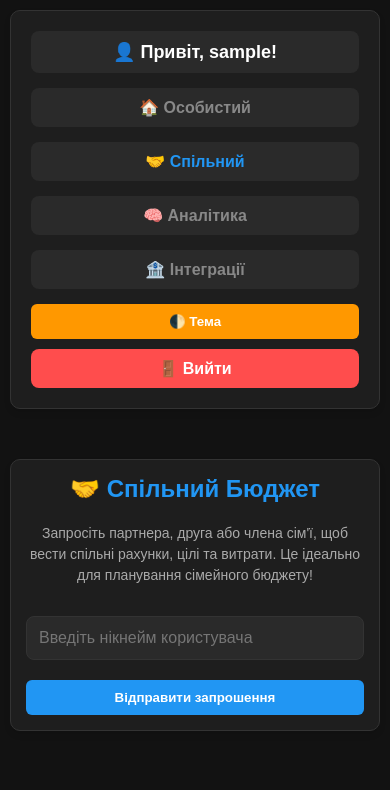
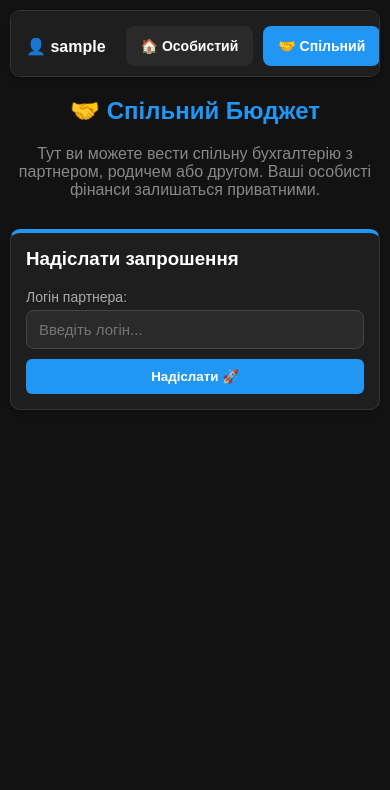
Before and after one commit to NekoHikka/Diplom, a Flask app: page /shared in a window 390 px wide. Shown: the top 790 px of the page. Run offline with Flask 3, Linux system fonts and the light colour scheme; the visitor is signed in with stand-in values (Sample User, id 1); data that the repository does not hold is empty; some libraries are stand-ins or nearby versions.

Commit message:
fix for mobile ver

```diff
--- a/templates/shared_invite.html
+++ b/templates/shared_invite.html
@@ -6,7 +6,7 @@
       name="viewport"
       content="width=device-width, initial-scale=1.0, maximum-scale=1.0, user-scalable=no"
     />
-    <title>Спільний Бюджет - Розумні Фінанси</title>
+    <title>Спільний Бюджет - Запрошення</title>
     <link
       rel="icon"
       type="image/png"
@@ -23,6 +23,9 @@
         --text-color: #ffffff;
         --border-color: #333333;
         --input-bg: #2a2a2a;
+        --input-text: #ffffff;
+        --input-border: #444444;
+        color-scheme: dark;
       }
       [data-theme="light"] {
         --bg-color: #f4f4f9;
@@ -30,6 +33,9 @@
         --text-color: #333333;
         --border-color: #dddddd;
         --input-bg: #ffffff;
+        --input-text: #333333;
+        --input-border: #cccccc;
+        color-scheme: light;
       }
       body {
         background-color: var(--bg-color);
@@ -42,10 +48,11 @@
       }
       .card {
         background-color: var(--card-bg);
-        padding: 30px;
+        padding: 20px;
         border-radius: 10px;
         border: 1px solid var(--border-color);
         box-shadow: 0 4px 6px rgba(0, 0, 0, 0.1);
+        margin-bottom: 20px;
       }
       .btn {
         padding: 10px 15px;
@@ -64,23 +71,67 @@
         transform: translateY(-1px);
       }
       input {
-        background: var(--input-bg);
-        color: var(--text-color);
-        border: 1px solid var(--border-color);
+        background-color: var(--input-bg);
+        color: var(--input-text);
+        border: 1px solid var(--input-border);
         border-radius: 8px;
-        padding: 12px;
+        padding: 10px 12px;
+        font-size: 15px;
+        outline: none;
+        box-sizing: border-box;
         width: 100%;
-        box-sizing: border-box;
-        font-size: 16px;
-        outline: none;
         margin-bottom: 10px;
       }
       input:focus {
         border-color: #2196f3;
       }
-      /* 📱 МОБІЛЬНА АДАПТАЦІЯ (АЛЬФА-ВЕРСІЯ) */
+
+      /* УНІВЕРСАЛЬНЕ МЕНЮ */
+      .top-menu {
+        display: flex;
+        gap: 10px;
+        align-items: center;
+        flex-wrap: wrap;
+        margin-bottom: 20px;
+        padding: 15px;
+      }
+      .user-greeting {
+        font-weight: bold;
+        font-size: 16px;
+        white-space: nowrap;
+        overflow: hidden;
+        text-overflow: ellipsis;
+        max-width: 200px;
+        padding-right: 10px;
+      }
+      .nav-btn {
+        display: inline-flex;
+        align-items: center;
+        justify-content: center;
+        height: 40px;
+        padding: 0 15px;
+        border-radius: 8px;
+        font-weight: bold;
+        text-decoration: none;
+        transition: 0.2s;
+        box-sizing: border-box;
+        white-space: nowrap;
+        border: none;
+        cursor: pointer;
+        background-color: var(--input-bg);
+        color: var(--text-color);
+        font-size: 14px;
+      }
+      .nav-btn:hover {
+        filter: brightness(1.2);
+      }
+      .nav-btn.active-shared {
+        background-color: #2196f3;
+        color: white;
+      }
+
+      /* МОБІЛЬНА АДАПТАЦІЯ */
       @media (max-width: 768px) {
-        /* Зменшуємо відступи по краях екрана */
         body {
           padding: 10px;
           margin: 0;
@@ -89,190 +140,166 @@
           padding: 15px;
           margin-bottom: 15px;
         }
-
-        /* Всі сітки (графіки, статистика) стають в одну колонку */
-        .grid {
-          grid-template-columns: 1fr;
-          gap: 15px;
+        .top-menu {
+          flex-wrap: nowrap !important;
+          overflow-x: auto;
+          -webkit-overflow-scrolling: touch;
+          justify-content: flex-start !important;
+          padding-bottom: 10px;
+          gap: 10px !important;
         }
-
-        /* Робимо верхнє меню зручним для пальців */
-        .no-print {
-          flex-direction: column;
-          align-items: stretch !important;
+        .top-menu::-webkit-scrollbar {
+          display: none;
+        }
+        .top-menu > * {
+          flex-shrink: 0;
+        }
+        .top-menu .right-buttons {
+          margin-left: 0 !important;
+          display: flex;
           gap: 10px;
-          text-align: center;
+          flex-shrink: 0;
         }
-        .no-print a,
-        .no-print span {
-          margin-right: 0 !important;
-          width: 100%;
-          display: block;
-          padding: 10px 0;
-          background-color: var(--input-bg);
-          border-radius: 8px;
-        }
-        .no-print div {
+        .invite-actions {
           flex-direction: column;
           width: 100%;
           gap: 10px;
-          margin-left: 0 !important;
+          margin-top: 15px;
         }
-        .no-print button,
-        .no-print a.btn {
+        .invite-actions a {
           width: 100%;
-          box-sizing: border-box;
-        }
-
-        /* Елементи форм і пульту ШІ */
-        form > div {
-          flex-direction: column;
-          align-items: stretch !important;
-        }
-        select,
-        input {
-          width: 100% !important;
-          margin-top: 5px;
-        }
-
-        /* Кнопки ШІ стають одна під одною */
-        form .btn {
-          width: 100%;
-          flex: none;
         }
       }
     </style>
   </head>
   <body>
-    <div
-      class="card no-print"
-      style="
-        display: flex;
-        gap: 15px;
-        align-items: center;
-        flex-wrap: wrap;
-        margin-bottom: 20px;
-        padding: 20px;
-      "
-    >
-      <span style="font-weight: bold; font-size: 18px; margin-right: 20px"
-        >👤 Привіт, {{ username }}!</span
-      >
-
-      <a
-        href="/"
-        style="color: {% if request.path == '/' %}#4caf50{% else %}#888{% endif %}; text-decoration: none; font-weight: bold"
-        >🏠 Особистий</a
-      >
-      <a
-        href="/shared"
-        style="color: {% if request.path == '/shared' %}#2196F3{% else %}#888{% endif %}; text-decoration: none; font-weight: bold"
-        >🤝 Спільний</a
-      >
-      <a
-        href="/analytics"
-        style="color: {% if request.path == '/analytics' %}#9c27b0{% else %}#888{% endif %}; text-decoration: none; font-weight: bold"
-        >🧠 Аналітика</a
-      >
-      <a
-        href="/integrations"
-        style="color: {% if request.path == '/integrations' %}#ff9800{% else %}#888{% endif %}; text-decoration: none; font-weight: bold"
-        >🏦 Інтеграції</a
-      >
-
-      <div
-        style="margin-left: auto; display: flex; gap: 10px; align-items: center"
-      >
+    <div class="card no-print top-menu">
+      <div class="user-greeting" title="Привіт, {{ username }}!">
+        👤 {{ username }}
+      </div>
+      <a href="/" class="nav-btn">🏠 Особистий</a>
+      <a href="/shared" class="nav-btn active-shared">🤝 Спільний</a>
+      <a href="/analytics" class="nav-btn">🧠 Аналітика</a>
+      <a href="/integrations" class="nav-btn">🏦 Інтеграції</a>
+      <div class="right-buttons" style="margin-left: auto">
         <button
           onclick="toggleTheme()"
-          class="btn"
+          class="nav-btn"
           style="background-color: #ff9800; color: white"
         >
           🌓 Тема
         </button>
         <a
           href="/logout"
-          class="btn"
-          style="background-color: #ff4d4d; color: white !important"
+          class="nav-btn"
+          style="background-color: #ff4d4d; color: white"
           >🚪 Вийти</a
         >
       </div>
     </div>
 
+    <h2 style="text-align: center; color: #2196f3">🤝 Спільний Бюджет</h2>
+    <p
+      style="
+        text-align: center;
+        color: #888;
+        max-width: 600px;
+        margin: 0 auto 30px auto;
+      "
+    >
+      Тут ви можете вести спільну бухгалтерію з партнером, родичем або другом.
+      Ваші особисті фінанси залишаться приватними.
+    </p>
+
+    <div style="max-width: 500px; margin: 0 auto">
+      {% if error %}
+      <div
+        style="
+          background-color: rgba(255, 77, 77, 0.1);
+          border: 1px solid #ff4d4d;
+          color: #ff4d4d;
+          padding: 15px;
+          border-radius: 8px;
+          margin-bottom: 20px;
+          text-align: center;
+        "
+      >
+        {{ error }}
+      </div>
+      {% endif %} {% if pending_invite %}
       <div
         class="card"
-      style="text-align: center; max-width: 500px; margin: 50px auto"
+        style="border-top: 4px solid #4caf50; text-align: center"
       >
-      <h2 style="color: #2196f3; margin-top: 0">🤝 Спільний Бюджет</h2>
-
-      {% if sent_invite %}
-      <p style="font-size: 16px; line-height: 1.5">
-        Ви відправили запрошення користувачу
-        <strong style="color: #4caf50">{{ receiver.username }}</strong>.
+        <h3 style="margin-top: 0; color: #4caf50">Вхідне запрошення!</h3>
+        <p>
+          Користувач <strong>{{ invite_sender.username }}</strong> пропонує вам
+          вести спільний бюджет.
         </p>
-      <p
-        style="
-          color: #aaa;
-          margin-bottom: 30px;
-          font-size: 14px;
-          line-height: 1.5;
-        "
+        <div
+          class="invite-actions"
+          style="display: flex; gap: 10px; justify-content: center"
         >
-        Очікуємо на його підтвердження. Він побачить ваше запрошення на своїй
-        Головній сторінці.
+          <a
+            href="/accept_invite/{{ pending_invite.id }}"
+            class="btn"
+            style="background-color: #4caf50; color: white; flex: 1"
+            >✅ Прийняти</a
+          >
+          <a
+            href="/reject_invite/{{ pending_invite.id }}"
+            class="btn"
+            style="background-color: #ff4d4d; color: white; flex: 1"
+            >❌ Відхилити</a
+          >
+        </div>
+      </div>
+      {% elif sent_invite %}
+      <div
+        class="card"
+        style="border-top: 4px solid #ff9800; text-align: center"
+      >
+        <h3 style="margin-top: 0; color: #ff9800">Запрошення надіслано!</h3>
+        <p>Ви запросили <strong>{{ receiver.username }}</strong>.</p>
+        <p style="color: #aaa; font-size: 14px">
+          Очікуємо на підтвердження від користувача...
         </p>
         <a
           href="/reject_invite/{{ sent_invite.id }}"
           class="btn"
-        style="background-color: #ff4d4d; color: white; width: 100%"
+          style="background-color: #ff4d4d; color: white; margin-top: 10px"
           >Скасувати запрошення</a
         >
+      </div>
       {% else %}
-      <p
+      <div class="card" style="border-top: 4px solid #2196f3">
+        <h3 style="margin-top: 0">Надіслати запрошення</h3>
+        <form action="/send_invite" method="POST">
+          <input type="hidden" name="csrf_token" value="{{ csrf_token() }}" />
+          <label
             style="
-          margin-bottom: 25px;
               font-size: 14px;
               color: #aaa;
-          line-height: 1.5;
+              margin-bottom: 5px;
+              display: block;
             "
+            >Логін партнера:</label
           >
-        Запросіть партнера, друга або члена сім'ї, щоб вести спільні рахунки,
-        цілі та витрати. Це ідеально для планування сімейного бюджету!
-      </p>
-
-      <form
-        action="/send_invite"
-        method="POST"
-        style="display: flex; flex-direction: column"
-      >
-        <input type="hidden" name="csrf_token" value="{{ csrf_token() }}" />
-
           <input
             type="text"
             name="username"
-          placeholder="Введіть нікнейм користувача"
+            placeholder="Введіть логін..."
             required
           />
-        {% if error %}
-        <span
-          style="
-            color: #ff4d4d;
-            font-weight: bold;
-            font-size: 13px;
-            margin-bottom: 10px;
-            display: block;
-          "
-          >{{ error }}</span
-        >
-        {% endif %}
           <button
             type="submit"
             class="btn"
-          style="background-color: #2196f3; color: white; margin-top: 10px"
+            style="background-color: #2196f3; color: white; width: 100%"
           >
-          Відправити запрошення
+            Надіслати 🚀
           </button>
         </form>
+      </div>
       {% endif %}
     </div>
 
```
Also changed, not shown: templates/index.html (+30 -71 lines). Lines whose indentation alone changed are shown as unchanged.
